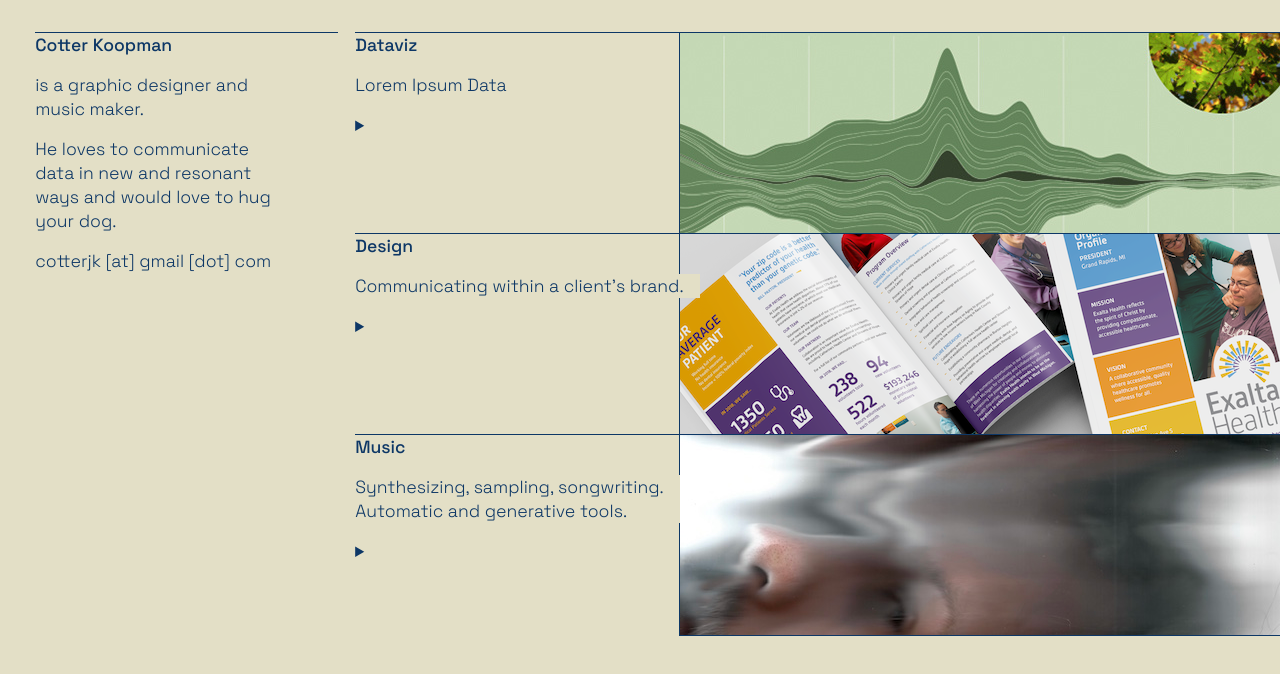
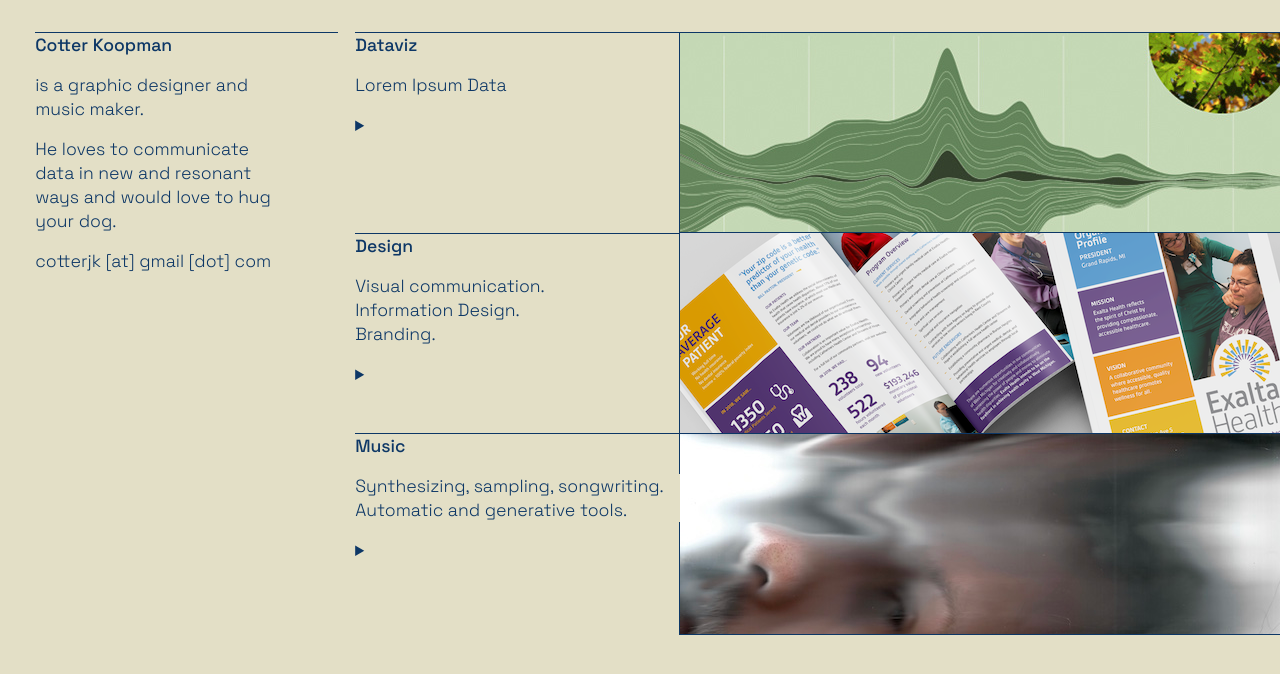
Before and after one commit to cotterjk/homepage, a plain HTML site: page index.html in a window 1280 px wide. Drawn offline with nearby package versions, Linux system fonts and the light colour scheme.

Commit message:
Updating Design description

```diff
--- a/index.html
+++ b/index.html
@@ -81,7 +81,7 @@
                 <div class="row" >
                     <div class="col-md-12">
                         <h1>Design</h1>
-                        <p class="section_summary">Communicating within a client's brand.</p>
+                        <p class="section_summary">Visual communication.<br/>Information Design.<br/>Branding.</p>
                         <details id="d_design">
                             <summary></summary><br/>
                             <div class="row thumbnail_row">
--- a/style.css
+++ b/style.css
@@ -59,6 +59,7 @@ details#d_data > summary::after{
 
 details#d_design > summary::after{
     content:url("assets/design/Thumbnail-Design.png");
+    margin-top: -8.05rem;
 }
 
 details#d_music > summary::after{
```
